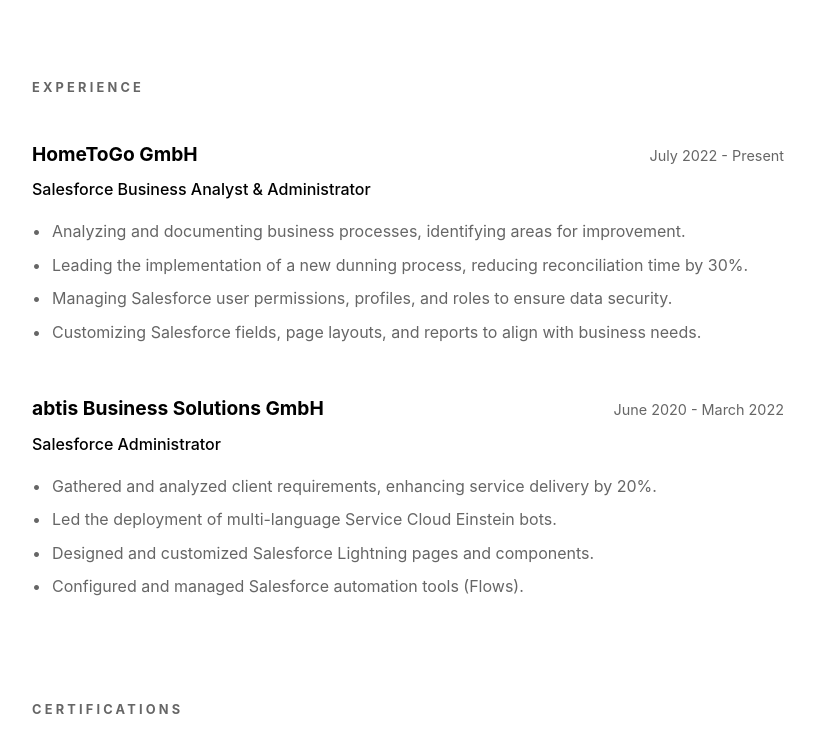
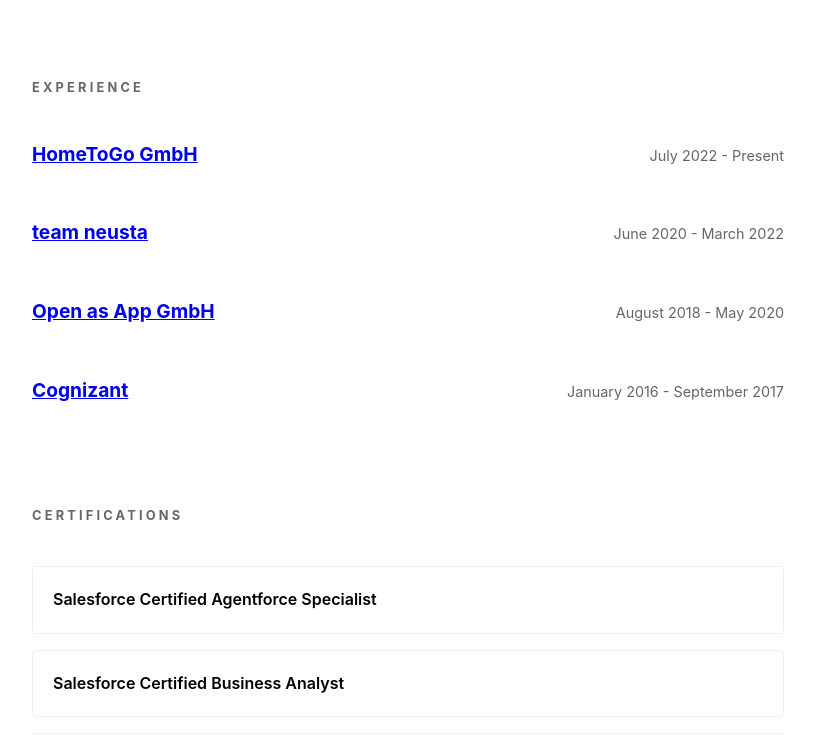
Before and after one commit to balajijayakumar23/portfolio, a React (Vite) app: page / in a window 1280 px wide. Shown: the part 749-1484 px from the top of the page, without its empty margins (232-1047 px from the left). Built offline with nearby package versions, Linux system fonts and the light colour scheme.

Commit message:
Update experience section with company websites and name changes

```diff
--- a/src/App.tsx
+++ b/src/App.tsx
@@ -38,30 +38,38 @@ function App() {
 
         <div className="experience-item">
           <div className="exp-header">
-            <span className="exp-company">HomeToGo GmbH</span>
+            <span className="exp-company">
+              <a href="https://www.hometogo.de/" target="_blank" rel="noopener noreferrer">HomeToGo GmbH</a>
+            </span>
             <span className="exp-date">July 2022 - Present</span>
           </div>
-          <span className="exp-role">Salesforce Business Analyst & Administrator</span>
-          <ul className="exp-bullets">
-            <li>Analyzing and documenting business processes, identifying areas for improvement.</li>
-            <li>Leading the implementation of a new dunning process, reducing reconciliation time by 30%.</li>
-            <li>Managing Salesforce user permissions, profiles, and roles to ensure data security.</li>
-            <li>Customizing Salesforce fields, page layouts, and reports to align with business needs.</li>
-          </ul>
         </div>
 
         <div className="experience-item">
           <div className="exp-header">
-            <span className="exp-company">abtis Business Solutions GmbH</span>
+            <span className="exp-company">
+              <a href="https://www.team-neusta.de/en" target="_blank" rel="noopener noreferrer">team neusta</a>
+            </span>
             <span className="exp-date">June 2020 - March 2022</span>
           </div>
-          <span className="exp-role">Salesforce Administrator</span>
-          <ul className="exp-bullets">
-            <li>Gathered and analyzed client requirements, enhancing service delivery by 20%.</li>
-            <li>Led the deployment of multi-language Service Cloud Einstein bots.</li>
-            <li>Designed and customized Salesforce Lightning pages and components.</li>
-            <li>Configured and managed Salesforce automation tools (Flows).</li>
-          </ul>
+        </div>
+
+        <div className="experience-item">
+          <div className="exp-header">
+            <span className="exp-company">
+              <a href="https://openasapp.com/" target="_blank" rel="noopener noreferrer">Open as App GmbH</a>
+            </span>
+            <span className="exp-date">August 2018 - May 2020</span>
+          </div>
+        </div>
+
+        <div className="experience-item">
+          <div className="exp-header">
+            <span className="exp-company">
+              <a href="https://www.cognizant.com/us/en" target="_blank" rel="noopener noreferrer">Cognizant</a>
+            </span>
+            <span className="exp-date">January 2016 - September 2017</span>
+          </div>
         </div>
       </section>
 
```
